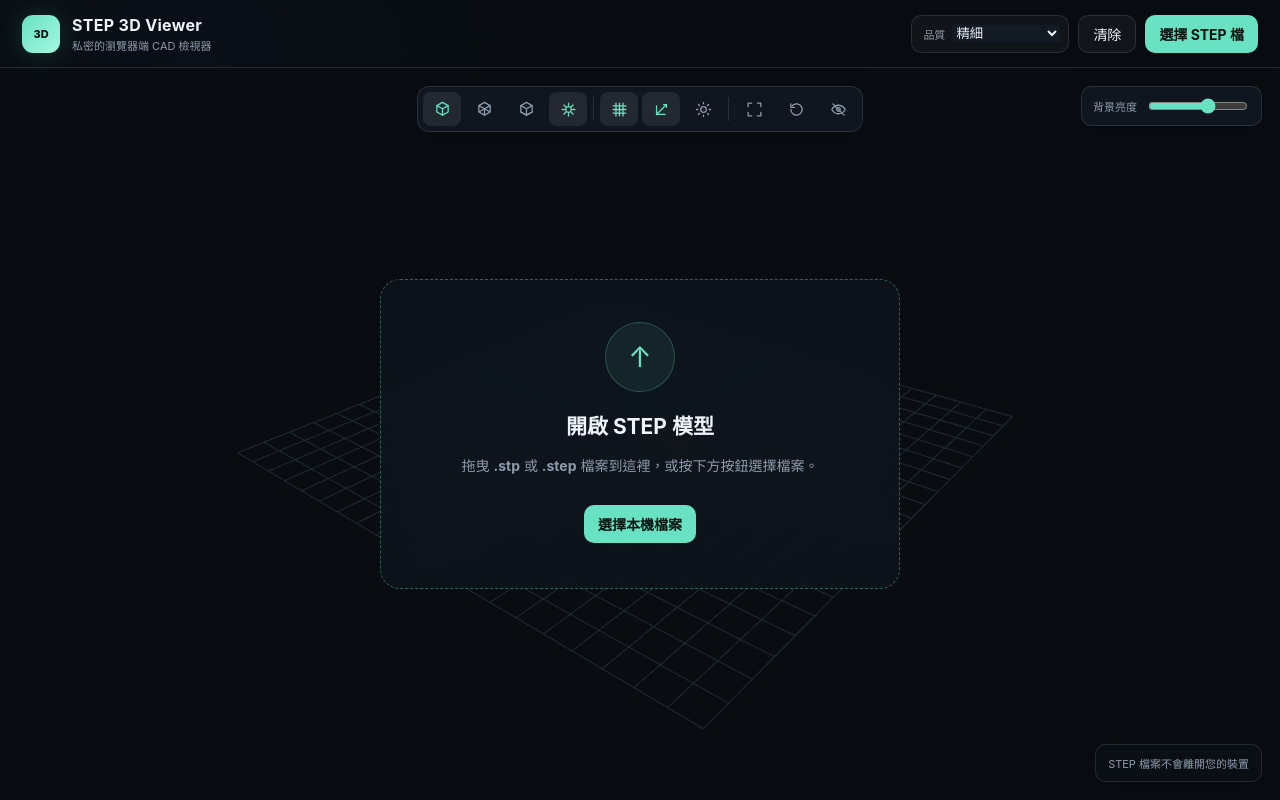
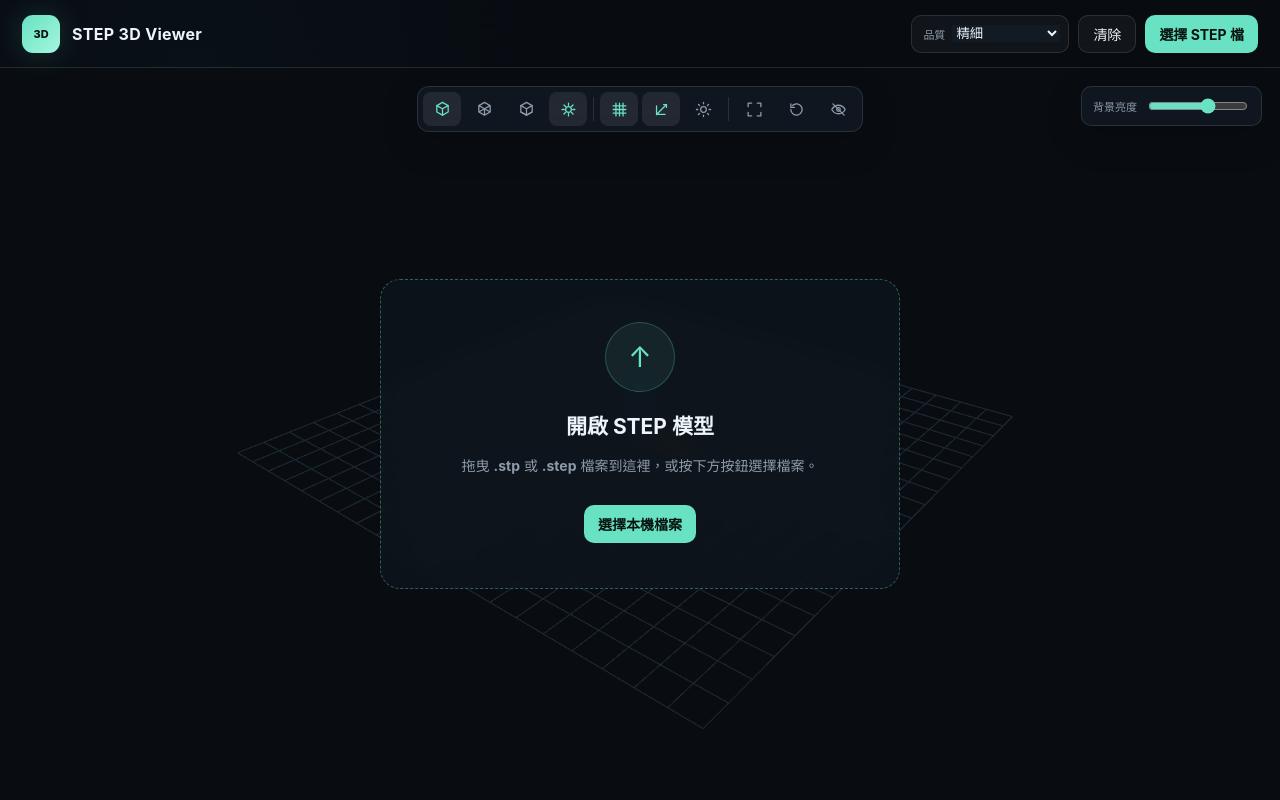
Before and after one commit to StoreBale/STEP-3D-Viewer, a website built with Vite: page index.html in a window 1280 px wide. Built offline with nearby package versions, Linux system fonts and the light colour scheme; animation ran at ten frames a second.

Commit message:
介面update

```diff
--- a/index.html
+++ b/index.html
@@ -9,9 +9,9 @@
   <body>
     <div class="app">
       <header>
-        <div class="brand"><span class="brand-mark">3D</span><div><h1>STEP 3D Viewer</h1><p>私密的瀏覽器端 CAD 檢視器</p></div></div>
+        <div class="brand"><span class="brand-mark">3D</span><div><h1>STEP 3D Viewer</h1></div></div>
         <div class="header-actions">
-          <label class="quality-control"><span>品質</span><select id="qualitySelect"><option value="draft">草稿（較快）</option><option value="balanced">平衡</option><option value="fine" selected>精細</option><option value="ultra">極致</option><option value="maximum">極致+（最細／較慢）</option></select></label>
+          <label class="quality-control"><span>品質</span><select id="qualitySelect"><option value="draft">快速</option><option value="balanced">平衡</option><option value="fine" selected>精細</option><option value="ultra">極致</option><option value="maximum">極致+（較慢）</option></select></label>
           <button class="button" id="clearBtn" hidden>清除</button>
           <label class="button primary" for="fileInput">選擇 STEP 檔<input id="fileInput" type="file" accept=".stp,.step" hidden /></label>
         </div>
@@ -34,7 +34,6 @@
           <label class="button primary" for="fileInput">選擇本機檔案</label>
         </section>
         <section class="info-card hidden" id="infoCard"><div class="file-name" id="fileName"></div><div class="file-state">已在此裝置完成解析</div><div class="stats"><div><span>網格</span><strong id="meshes">—</strong></div><div><span>三角形</span><strong id="faces">—</strong></div><div><span>尺寸 XYZ</span><strong id="size">—</strong></div></div></section>
-        <section class="privacy-note">STEP 檔案不會離開您的裝置</section>
         <section class="loading hidden" id="loading" aria-live="polite"><div class="loading-box"><div class="loader"></div><strong id="loadingTitle">讀取檔案</strong><p id="loadingNote">正在準備本機解析器…</p><div class="progress"><i></i></div><button class="cancel-load" id="cancelLoadBtn" type="button">取消載入</button></div></section>
         <div class="toast" id="toast" role="alert"></div>
         <button class="ui-peek" id="showUiBtn" title="顯示介面" aria-label="顯示介面"><svg viewBox="0 0 24 24"><path d="M2.5 12s3.5-6 9.5-6 9.5 6 9.5 6-3.5 6-9.5 6-9.5-6-9.5-6Z"/><circle cx="12" cy="12" r="2.5"/></svg></button>
```
